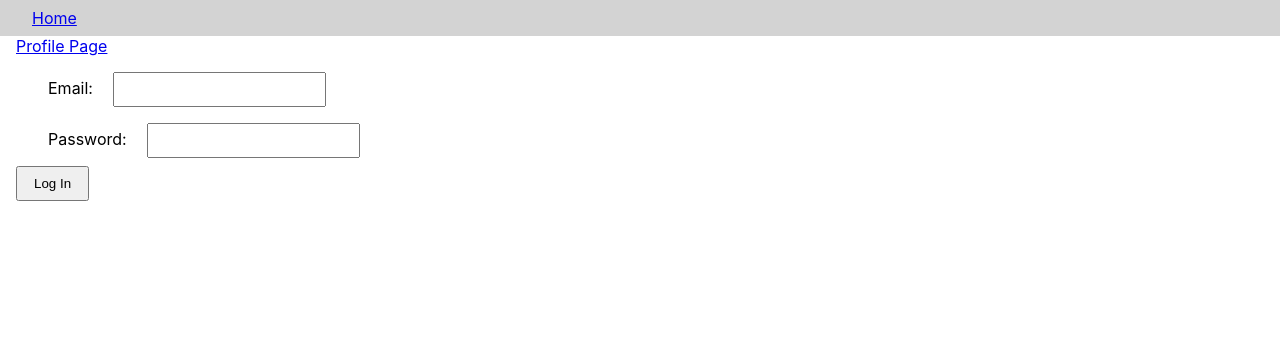
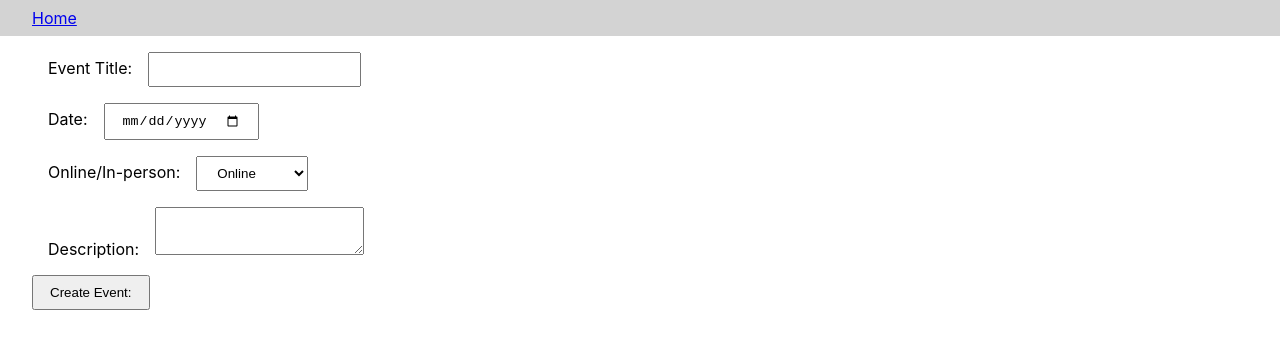
Before and after one commit to javiernicolasadan/SkillHubFrontJNA, a React (Vite) app: page /addevent in a window 1280 px wide. Before the commit this address led to /login. Shown: the top 348 px of the page. Built offline with nearby package versions, Linux system fonts and the light colour scheme.

Commit message:
add event

```diff
--- a/src/App.jsx
+++ b/src/App.jsx
@@ -25,7 +25,7 @@ function App() {
         <Route path='/profile' element={<PrivateRoute><Profile/></PrivateRoute>}/>
         <Route path='/allskills' element={<AllSkills/>} />
         <Route path='/addskill' element={<PrivateRoute><AddSkill/></PrivateRoute>} />
-        <Route path='/addevent' element={<PrivateRoute><AddEvent/></PrivateRoute>}/>
+        <Route path='/addevent' element={<AddEvent/>}/>
         <Route path='/skilldets/:skillid' element={<PrivateRoute><SkillDetails/></PrivateRoute>}/>
         <Route path='/eventdets/:eventid' element={<PrivateRoute><EventDetails/></PrivateRoute>}/>
 
--- a/src/pages/AddEvent.jsx
+++ b/src/pages/AddEvent.jsx
@@ -1,4 +1,5 @@
 import { useState } from "react"
+import { useNavigate } from "react-router"
 
 export default function AddEvent() {
 
@@ -6,10 +7,26 @@ export default function AddEvent() {
     const  [newDate, setDate] = useState("")
     const  [newLocationType, setLocatioType] = useState("online")
     const  [newDescription, setDescription] = useState("")
+    const navigate= useNavigate()
 
-    const handleSubmit = (e) => {
+    const handleSubmit = async (e) => {
         e.preventDefault()
-        console.log("New Event created:", newTitle, newDate, newLocationType, newDescription)
+        const payload = {title: newTitle, description: newDescription, date: newDate, locationType: newLocationType}
+        console.log(payload)
+         try {
+         const response = await fetch('http://localhost:5005/event/create', {
+            method: 'POST',
+            headers: {'Content-Type': 'application/json',
+          },
+          body: JSON.stringify(payload)
+          })
+          if (response.status === 201) {
+            const newEvent = await response.json()
+            navigate(`/eventdets/${newEvent._id}`)
+          }
+        } catch (error) {
+         console.log(error)
+        }
       }
 
   return (
```
